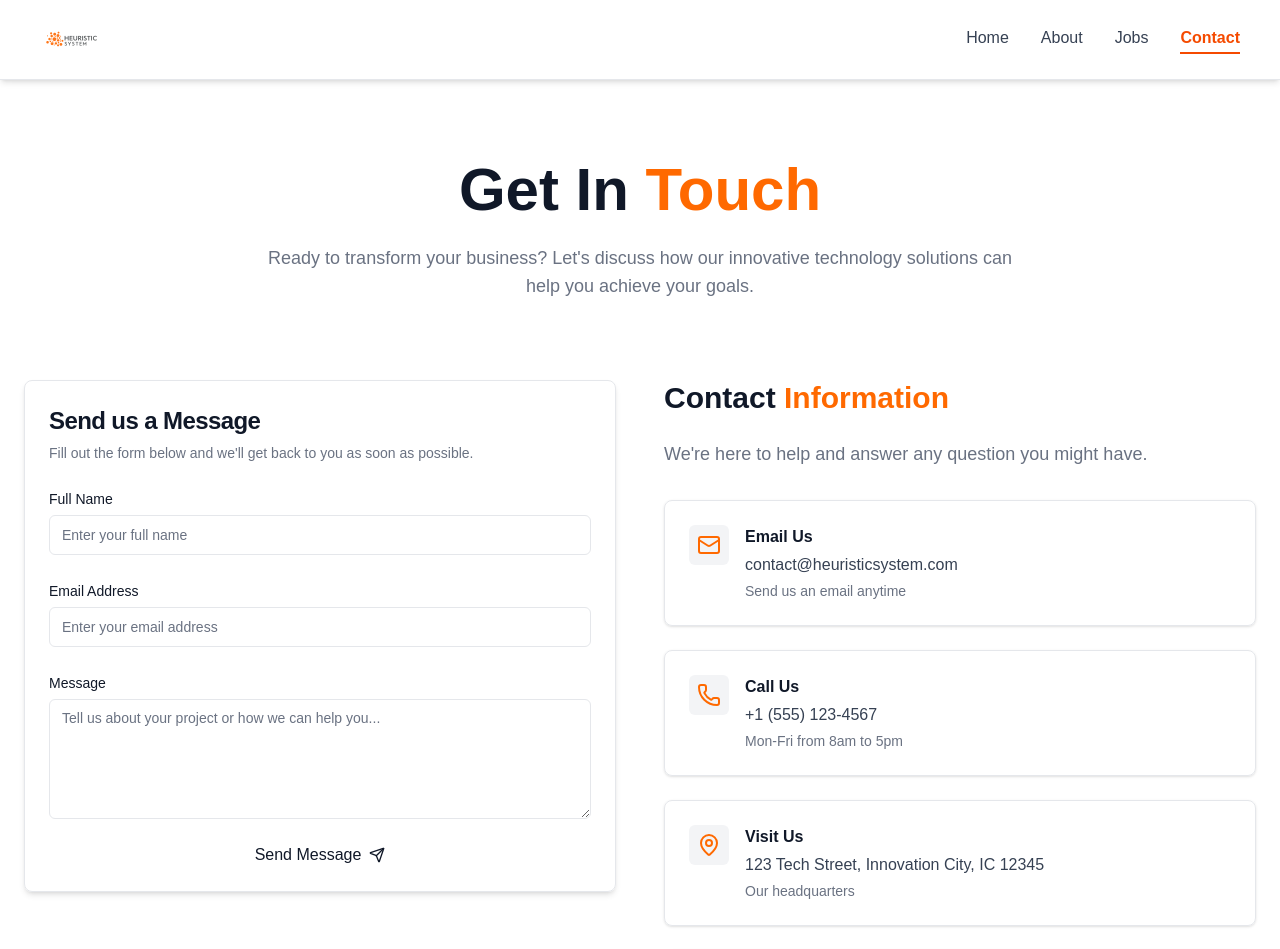
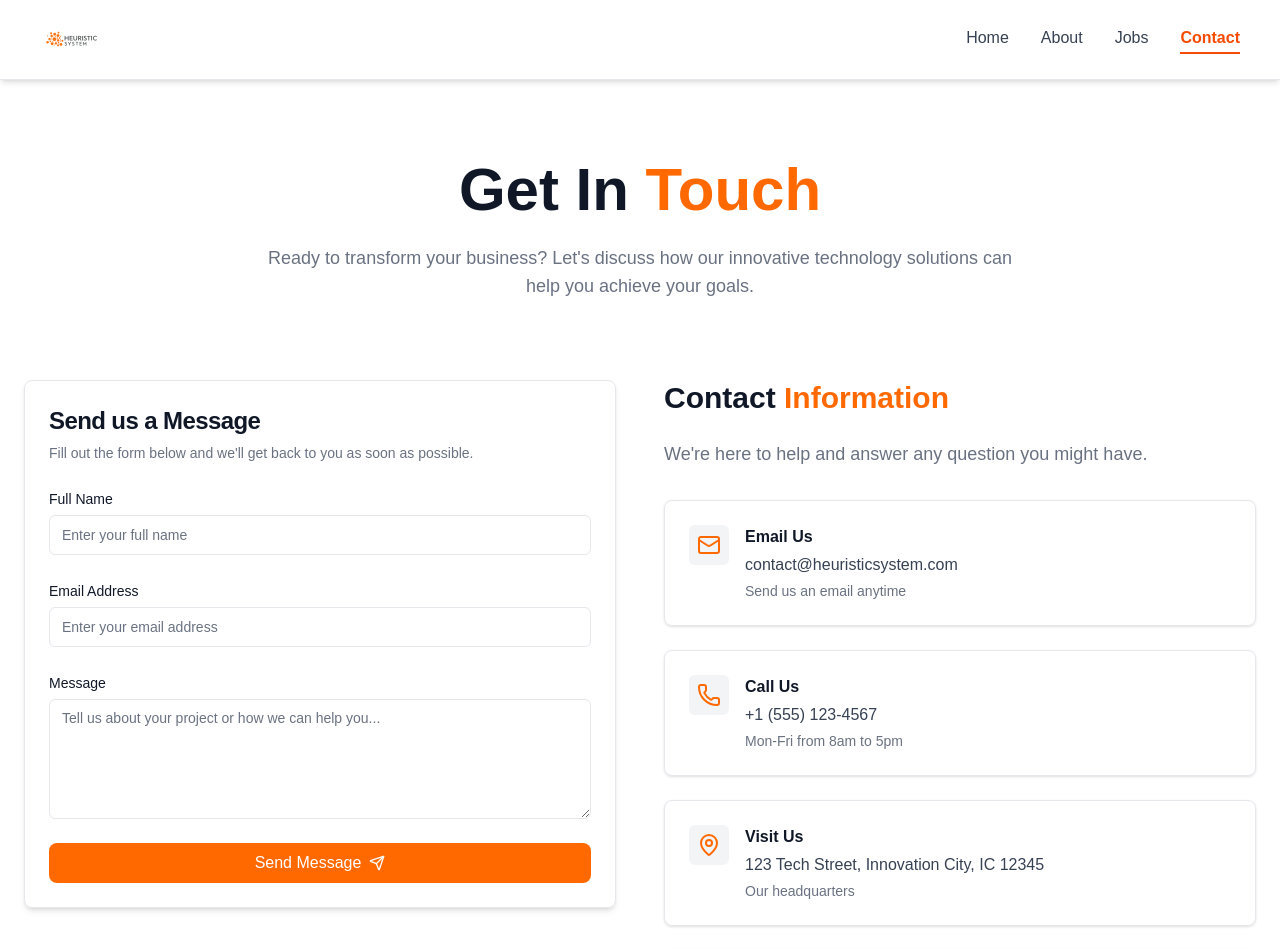
Before and after one commit to RazaALi0786/heuristic-system, a Next.js app: page /contact in a window 1280 px wide. Shown: the top 949 px of the page. Built offline with nearby package versions, Linux system fonts and the light colour scheme.

Commit message:
button color changed

```diff
--- a/app/contact/page.tsx
+++ b/app/contact/page.tsx
@@ -217,7 +217,7 @@ export default function Contact() {
                     <motion.button
                       type="submit"
                       variant="hero"
-                      className="flex items-center justify-center w-full cursor-pointer"
+                      className="flex items-center justify-center w-full cursor-pointer bg-orange-500 px-4 py-2 text-white font-medium rounded-lg hover:bg-orange-600 disabled:opacity-50 disabled:cursor-not-allowed"
                       disabled={isSubmitting}
                       whileHover={{ scale: 1.02 }}
                       whileTap={{ scale: 0.98 }}
--- a/components/JobCard.tsx
+++ b/components/JobCard.tsx
@@ -39,12 +39,12 @@ const JobCard = ({ jobs }) => {
               <div className="flex flex-wrap items-center gap-4 mt-3 text-gray-600 text-sm">
                 <div className="flex items-center gap-1">
                   <Dot size={22} className="text-gray-400" />
-                  <span className="font-medium">{job.department}</span>
+                  <span className="font-medium">Department : {job.department}</span>
                 </div>
 
                 <div className="flex items-center gap-1">
                   <Dot size={22} className="text-gray-400" />
-                  <span className="font-medium">{job.experienceLevel}</span>
+                  <span className="font-medium">Experience : {job.experienceLevel}</span>
                 </div>
               </div>
             </div>
```
